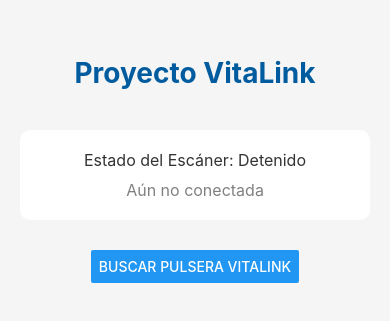
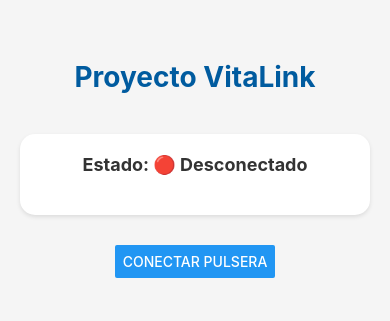
Before and after one commit to proyectoitsv/2026_VitaLink, a React Native app in the folder software/VitaLink/: screen / in a window 390 px wide. Shown: the part 253-574 px from the top of the page. Built offline with nearby package versions, Linux system fonts and the light colour scheme; what react-native-ble-plx would draw is missing.

Commit message:
Actualizar App.js con conexion BLE y lectura de datos

```diff
--- a/software/VitaLink/App.js
+++ b/software/VitaLink/App.js
@@ -2,14 +2,34 @@ import React, { useState, useEffect } from 'react';
 import { StyleSheet, Text, View, Button, PermissionsAndroid, Platform } from 'react-native';
 import { BleManager } from 'react-native-ble-plx';
 
-// Inicializamos el administrador de Bluetooth
+// UUIDs del Servidor BLE en C++
+const VITALINK_SERVICE_UUID = '4fafc201-1fb5-459e-8fcc-c5c9c331914b';
+const BPM_CHAR_UUID = 'beb5483e-36e1-4688-b7f5-ea07361b26a8';
+const SPO2_CHAR_UUID = 'beb5483e-36e1-4688-b7f5-ea07361b26a9';
+
 const bleManager = new BleManager();
+
+// Utilidad para decodificar Base64 a texto (porque BLE-PLX devuelve Base64)
+const decodeBase64 = (input) => {
+  const chars = 'ABCDEFGHIJKLMNOPQRSTUVWXYZabcdefghijklmnopqrstuvwxyz0123456789+/=';
+  let str = input.replace(/=+$/, '');
+  let output = '';
+  for (let bc = 0, bs = 0, buffer, i = 0;
+    buffer = str.charAt(i++);
+    ~buffer && (bs = bc % 4 ? bs * 64 + buffer : buffer, bc++ % 4) ? output += String.fromCharCode(255 & bs >> (-2 * bc & 6)) : 0
+  ) {
+    buffer = chars.indexOf(buffer);
+  }
+  return output;
+};
 
 export default function App() {
   const [isScanning, setIsScanning] = useState(false);
-  const [deviceFound, setDeviceFound] = useState(null);
+  const [device, setDevice] = useState(null);
+  const [connected, setConnected] = useState(false);
+  const [bpm, setBpm] = useState('--');
+  const [spo2, setSpo2] = useState('--');
 
-  // Pedir permisos en Android (obligatorio para Bluetooth)
   const requestPermissions = async () => {
     if (Platform.OS === 'android') {
       const granted = await PermissionsAndroid.requestMultiple([
@@ -22,6 +42,64 @@ export default function App() {
     return true;
   };
 
+  const connectToDevice = async (foundDevice) => {
+    try {
+      console.log('Conectando a:', foundDevice.name);
+      const connectedDevice = await bleManager.connectToDevice(foundDevice.id);
+      setConnected(true);
+      setDevice(connectedDevice);
+
+      console.log('Descubriendo servicios y características...');
+      await connectedDevice.discoverAllServicesAndCharacteristics();
+
+      console.log('¡Conectado y listo! Suscribiendo a notificaciones...');
+
+      // Suscribirse al buzón de BPM
+      connectedDevice.monitorCharacteristicForService(
+        VITALINK_SERVICE_UUID,
+        BPM_CHAR_UUID,
+        (error, characteristic) => {
+          if (error) {
+            console.log('Error leyendo BPM:', error);
+            return;
+          }
+          if (characteristic?.value) {
+            const decodedBPM = decodeBase64(characteristic.value);
+            setBpm(decodedBPM);
+          }
+        }
+      );
+
+      // Suscribirse al buzón de SpO2
+      connectedDevice.monitorCharacteristicForService(
+        VITALINK_SERVICE_UUID,
+        SPO2_CHAR_UUID,
+        (error, characteristic) => {
+          if (error) {
+            console.log('Error leyendo SpO2:', error);
+            return;
+          }
+          if (characteristic?.value) {
+            const decodedSpo2 = decodeBase64(characteristic.value);
+            setSpo2(decodedSpo2);
+          }
+        }
+      );
+
+      // Si se desconecta...
+      connectedDevice.onDisconnected((error, disconnectedDevice) => {
+        console.log('Dispositivo desconectado');
+        setConnected(false);
+        setDevice(null);
+        setBpm('--');
+        setSpo2('--');
+      });
+
+    } catch (error) {
+      console.log('Fallo al conectar:', error);
+    }
+  };
+
   const startScan = async () => {
     const permission = await requestPermissions();
     if (!permission) {
@@ -30,32 +108,38 @@ export default function App() {
     }
 
     setIsScanning(true);
-    setDeviceFound(null);
+    setDevice(null);
+    setConnected(false);
+    setBpm('--');
+    setSpo2('--');
 
     console.log("Buscando pulsera VitaLink...");
 
-    // Iniciar escaneo
-    bleManager.startDeviceScan(null, null, (error, device) => {
+    bleManager.startDeviceScan(null, null, (error, scannedDevice) => {
       if (error) {
         console.warn("Error en escaneo:", error);
         setIsScanning(false);
         return;
       }
 
-      // Si encuentra un dispositivo con el nombre "VitaLink", frenamos
-      if (device && device.name === 'VitaLink') {
-        console.log("¡Pulsera VitaLink Encontrada!", device.id);
-        setDeviceFound(device);
+      if (scannedDevice && scannedDevice.name === 'VitaLink') {
+        console.log("¡Encontrada!", scannedDevice.id);
         bleManager.stopDeviceScan();
         setIsScanning(false);
+        connectToDevice(scannedDevice);
       }
     });
 
-    // Cortar el escaneo automáticamente después de 10 segundos
     setTimeout(() => {
       bleManager.stopDeviceScan();
       setIsScanning(false);
     }, 10000);
+  };
+
+  const disconnect = async () => {
+    if (device) {
+      await bleManager.cancelDeviceConnection(device.id);
+    }
   };
 
   return (
@@ -64,21 +148,36 @@ export default function App() {
 
       <View style={styles.card}>
         <Text style={styles.status}>
-          Estado del Escáner: {isScanning ? "Buscando..." : "Detenido"}
+          Estado: {connected ? "🟢 Conectado" : (isScanning ? "🔎 Buscando..." : "🔴 Desconectado")}
         </Text>
 
-        {deviceFound ? (
-          <Text style={styles.success}>¡Encontramos tu pulsera! ({deviceFound.id})</Text>
-        ) : (
-          <Text style={styles.waiting}>Aún no conectada</Text>
+        {connected && (
+          <View style={styles.dataContainer}>
+            <View style={styles.dataBox}>
+              <Text style={styles.dataLabel}>Latidos (BPM)</Text>
+              <Text style={styles.dataValue}>{bpm}</Text>
+            </View>
+            <View style={styles.dataBox}>
+              <Text style={styles.dataLabel}>Oxígeno (SpO2)</Text>
+              <Text style={styles.dataValue}>{spo2}%</Text>
+            </View>
+          </View>
         )}
       </View>
 
-      <Button
-        title={isScanning ? "Escaneando..." : "Buscar Pulsera VitaLink"}
-        onPress={startScan}
-        disabled={isScanning}
-      />
+      {!connected ? (
+        <Button
+          title={isScanning ? "Escaneando..." : "Conectar Pulsera"}
+          onPress={startScan}
+          disabled={isScanning}
+        />
+      ) : (
+        <Button
+          title="Desconectar"
+          color="red"
+          onPress={disconnect}
+        />
+      )}
     </View>
   );
 }
@@ -100,25 +199,43 @@ const styles = StyleSheet.create({
   card: {
     backgroundColor: 'white',
     padding: 20,
-    borderRadius: 10,
+    borderRadius: 15,
     width: '100%',
     alignItems: 'center',
     marginBottom: 30,
-    elevation: 3, // Sombra
+    elevation: 4,
+    shadowColor: '#000',
+    shadowOffset: { width: 0, height: 2 },
+    shadowOpacity: 0.1,
+    shadowRadius: 4,
   },
   status: {
-    fontSize: 16,
+    fontSize: 18,
+    fontWeight: 'bold',
     color: '#333',
-    marginBottom: 10,
+    marginBottom: 20,
   },
-  success: {
-    fontSize: 18,
-    color: 'green',
+  dataContainer: {
+    flexDirection: 'row',
+    justifyContent: 'space-around',
+    width: '100%',
+    marginTop: 10,
+  },
+  dataBox: {
+    alignItems: 'center',
+    backgroundColor: '#e6f4fe',
+    padding: 15,
+    borderRadius: 10,
+    minWidth: 120,
+  },
+  dataLabel: {
+    fontSize: 14,
+    color: '#555',
+    marginBottom: 5,
+  },
+  dataValue: {
+    fontSize: 32,
     fontWeight: 'bold',
-    textAlign: 'center',
-  },
-  waiting: {
-    fontSize: 16,
-    color: 'gray',
+    color: '#d32f2f',
   }
 });
```
Also changed, not shown: 1 other file (tests, documents, lock files or other folders).
